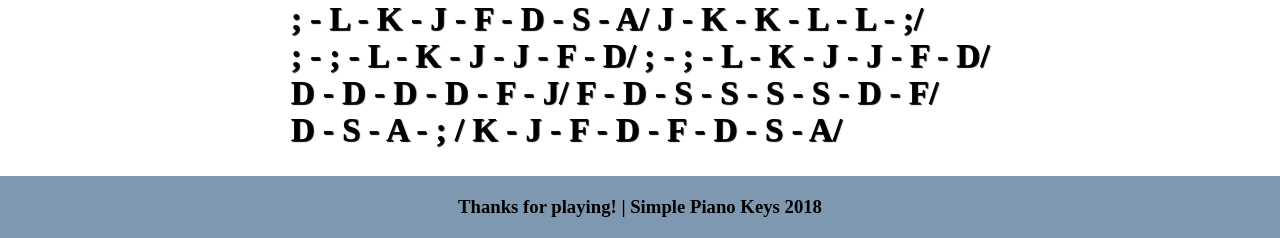
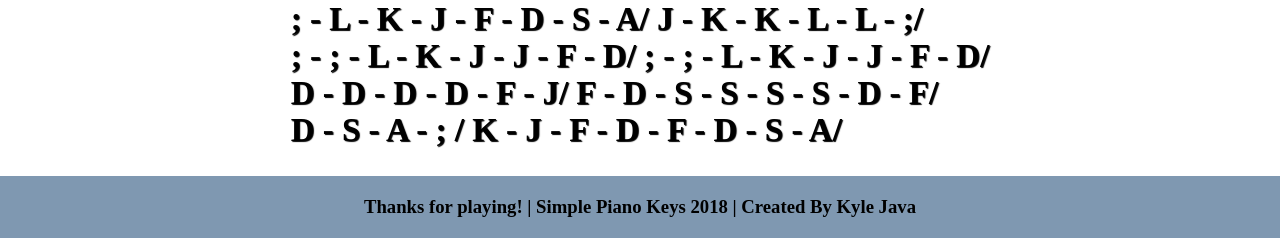
Before and after one commit to kylejava/SimplePianoKeys, a Python web app: template templates/joy.html in a window 1280 px wide. Shown: the part 705-943 px from the top of the page. Run offline with Jinja, Linux system fonts and the light colour scheme; the template is opened without the code that fills it, so the values that code supplies are empty.

Commit message:
added to footer

```diff
--- a/templates/index.html
+++ b/templates/index.html
@@ -52,7 +52,7 @@
       <img src="../images/picture2.png" alt="">
     </div>
     <footer id="footer">
-      <h3>Thanks for playing! | Simple Piano Keys 2018
+      <h3>Thanks for playing! | Simple Piano Keys 2018 | Created By Kyle Java
       </h3>
     </footer>
   <script type="text/javascript" src="../js/noise.js"></script>
--- a/templates/jingle.html
+++ b/templates/jingle.html
@@ -86,7 +86,7 @@
       </div>
     </div>
     <footer id="footer">
-      <h3>Thanks for playing!  | Simple Piano Keys 2018<br>
+      <h3>Thanks for playing!  | Simple Piano Keys 2018 | Created By Kyle Java
       </h3>
     </footer>
   <script type="text/javascript" src="../js/noise.js"></script>
--- a/templates/joy.html
+++ b/templates/joy.html
@@ -81,7 +81,7 @@
      </h2>
     </div>
     <footer id="footer">
-      <h3>Thanks for playing! | Simple Piano Keys 2018<br>
+      <h3>Thanks for playing! | Simple Piano Keys 2018 | Created By Kyle Java
       </h3>
     </footer>
   <script type="text/javascript" src="../js/noise.js"></script>
--- a/templates/london.html
+++ b/templates/london.html
@@ -73,7 +73,7 @@
      </h2>
     </div>
     <footer id="footer">
-      <h3>Thanks for playing! | Simple Piano Keys 2018<br>
+      <h3>Thanks for playing! | Simple Piano Keys 2018 | Created By Kyle Java
       </h3>
     </footer>
   <script type="text/javascript" src="../js/noise.js"></script>
--- a/templates/mary.html
+++ b/templates/mary.html
@@ -73,7 +73,7 @@
      </h2>
     </div>
     <footer id="footer">
-      <h3>Thanks for playing! | Simple Piano Keys 2018<br>
+      <h3>Thanks for playing! | Simple Piano Keys 2018 | Created By Kyle Java
       </h3>
     </footer>
   <script type="text/javascript" src="../js/noise.js"></script>
--- a/templates/ode.html
+++ b/templates/ode.html
@@ -72,7 +72,7 @@
      </h2>
     </div>
     <footer id="footer">
-      <h3>Thanks for playing! | Simple Piano Keys 2018<br>
+      <h3>Thanks for playing! | Simple Piano Keys 2018 | Created By Kyle Java
       </h3>
     </footer>
   <script type="text/javascript" src="../js/noise.js"></script>
--- a/templates/spider.html
+++ b/templates/spider.html
@@ -81,7 +81,7 @@
      </h2>
     </div>
     <footer id="footer">
-      <h3>Thanks for playing! | Simple Piano Keys 2018<br>
+      <h3>Thanks for playing! | Simple Piano Keys 2018 | Created By Kyle Java
       </h3>
     </footer>
   <script type="text/javascript" src="../js/noise.js"></script>
--- a/templates/teapot.html
+++ b/templates/teapot.html
@@ -81,7 +81,7 @@
      </h2>
     </div>
     <footer id="footer">
-      <h3>Thanks for playing! | Simple Piano Keys 2018<br>
+      <h3>Thanks for playing! | Simple Piano Keys 2018 | Created By Kyle Java
       </h3>
     </footer>
   <script type="text/javascript" src="../js/noise.js"></script>
--- a/templates/twinkle.html
+++ b/templates/twinkle.html
@@ -77,7 +77,7 @@
      </h2>
    </div> <!--letts for keyboard-->
     <footer id="footer">
-      <h3>Thanks for playing! | Simple Piano Keys 2018<br>
+      <h3>Thanks for playing! | Simple Piano Keys 2018 | Created By Kyle Java
       </h3>
     </footer>
   <script type="text/javascript" src="../js/noise.js"></script>
```
